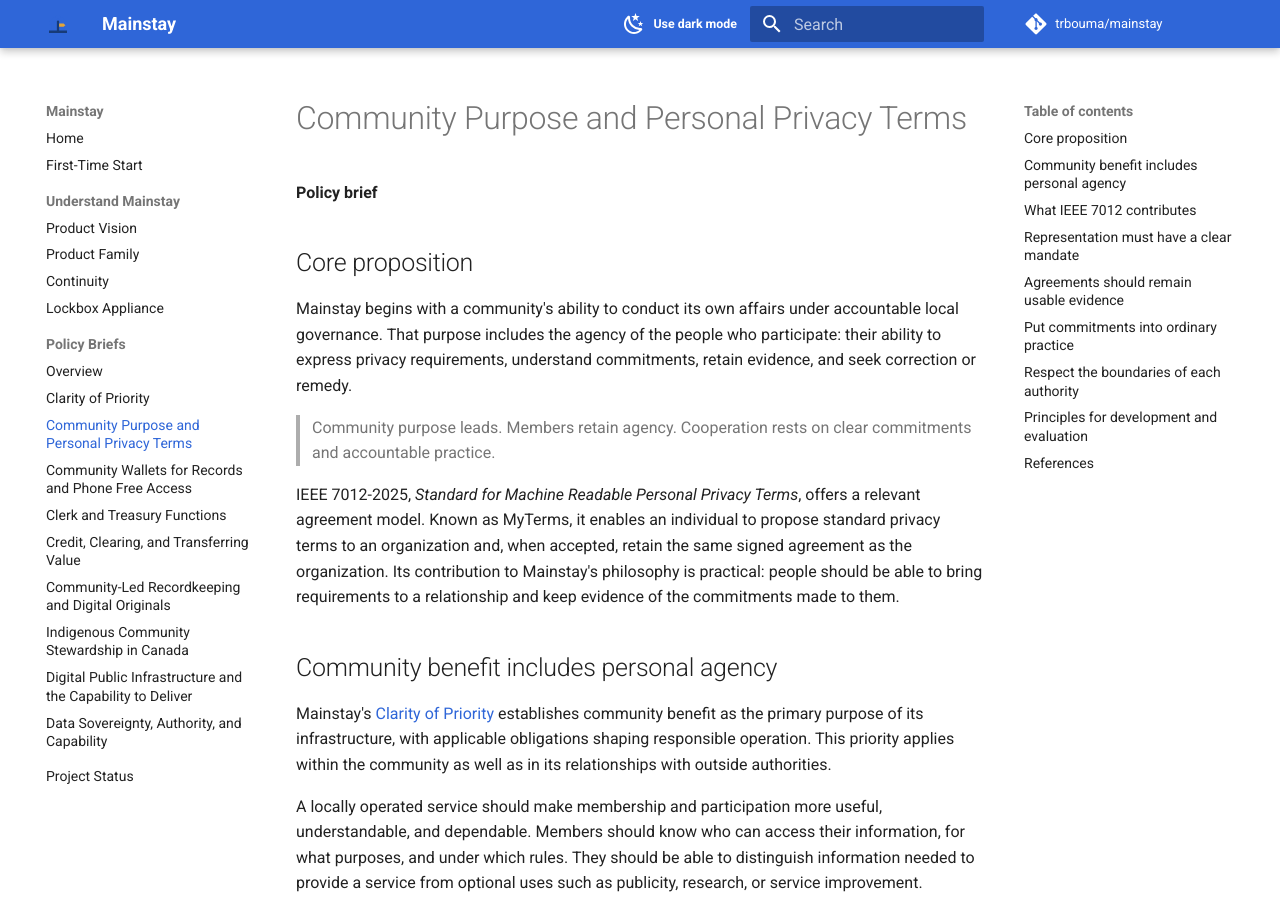
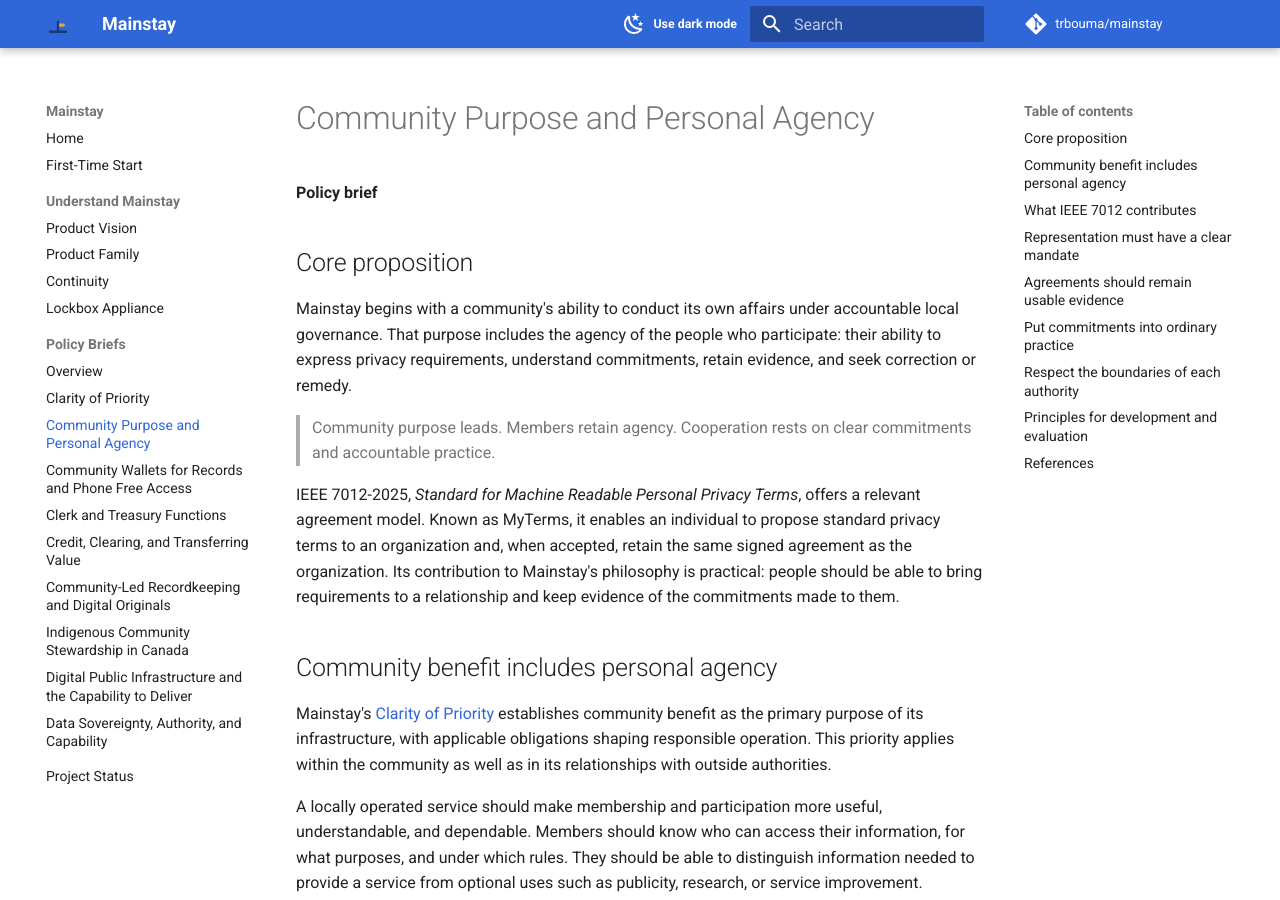
Before and after one commit to trbouma/mainstay, an MkDocs documentation site: the page built from website/policy-briefs/community-purpose-and-personal-privacy-terms.md, in a window 1280 px wide and 900 px high. Built offline with MkDocs 1.6.1 and Material for MkDocs 9.7.7, drawn with Linux system fonts in a browser that asks for light colours; comment, search, counter and statistics services are not loaded.

Commit message:
docs site update

```diff
--- a/mkdocs.yml
+++ b/mkdocs.yml
@@ -46,7 +46,7 @@ nav:
   - Policy Briefs:
       - Overview: policy-briefs/index.md
       - Clarity of Priority: policy-briefs/clarity-of-priority.md
-      - Community Purpose and Personal Privacy Terms: policy-briefs/community-purpose-and-personal-privacy-terms.md
+      - Community Purpose and Personal Agency: policy-briefs/community-purpose-and-personal-privacy-terms.md
       - Community Wallets for Records and Phone Free Access: policy-briefs/community-wallets-records-and-phone-free-access.md
       - Clerk and Treasury Functions: policy-briefs/clerk-and-treasury-functions.md
       - Credit, Clearing, and Transferring Value: policy-briefs/credit-clearing-and-transferring-value.md
--- a/website/policy-briefs/community-purpose-and-personal-privacy-terms.md
+++ b/website/policy-briefs/community-purpose-and-personal-privacy-terms.md
@@ -1,9 +1,9 @@
 ---
-title: Community Purpose and Personal Privacy Terms
+title: Community Purpose and Personal Agency
 description: Mainstay principles for member agency, reciprocal agreements, and accountable community stewardship in relation to IEEE 7012.
 ---
 
-# Community Purpose and Personal Privacy Terms
+# Community Purpose and Personal Agency
 
 **Policy brief**
 
```
Also changed, not shown: docs/WORLD-BANK-DIGITAL-WALLETS-COMMUNITY-RECORDS-ANALYSIS.md (+1 -1 lines), website/policy-briefs/index.md (+1 -1 lines).
